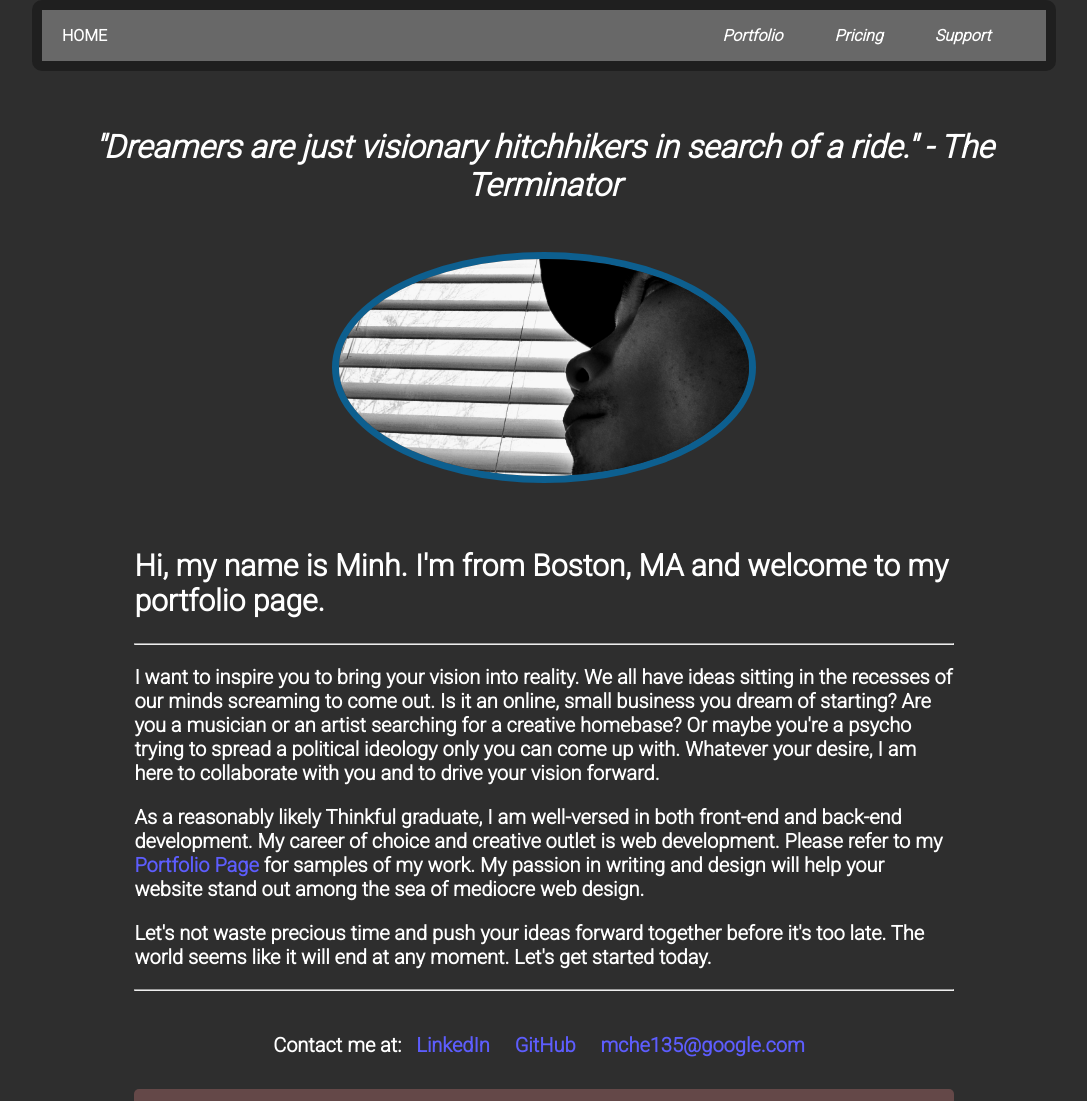
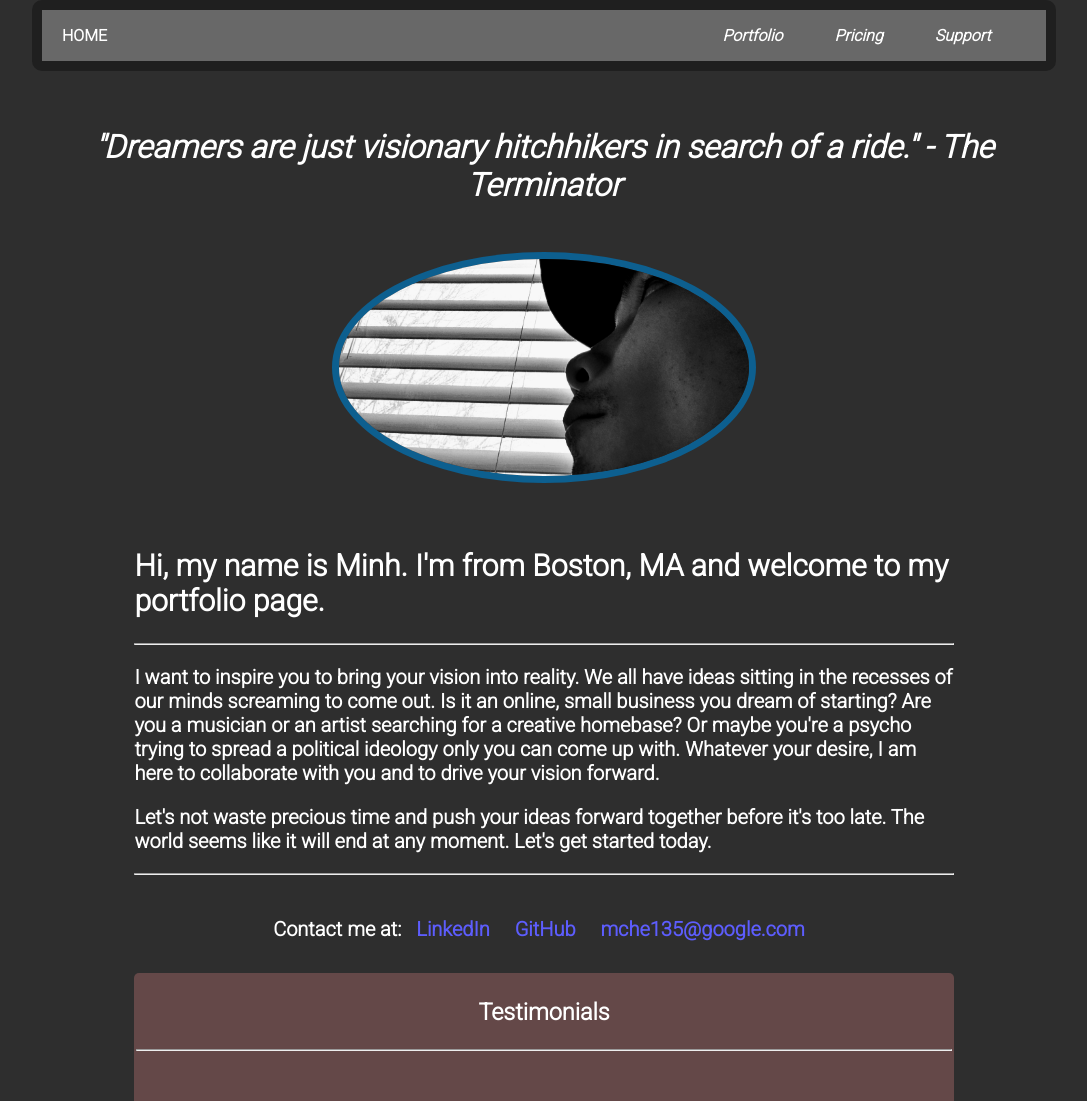
Before and after one commit to mqche/thinkful-web-port, a plain HTML site: page index.html in a window 1280 px wide. Shown: the top 1101 px of the page, without its empty margins (96-1183 px from the left). Drawn offline with Linux system fonts and the light colour scheme.

Commit message:
refactored style.css

```diff
--- a/index.html
+++ b/index.html
@@ -41,7 +41,7 @@
             <h2>Hi, my name is Minh. I'm from Boston, MA and welcome to my portfolio page.</h2>
             <hr>
             <p>I want to inspire you to bring your vision into reality. We all have ideas sitting in the recesses of our minds screaming to come out. Is it an online, small business you dream of starting? Are you a musician or an artist searching for a creative homebase? Or maybe you're a psycho trying to spread a political ideology only you can come up with. Whatever your desire, I am here to collaborate with you and to drive your vision forward.</p>
-            <p>As a reasonably likely Thinkful graduate, I am well-versed in both front-end and back-end development. My career of choice and creative outlet is web development. Please refer to my <a href="#">Portfolio Page</a> for samples of my work. My passion in writing and design will help your website stand out among the sea of mediocre web design. </p>
+
             <p>Let's not waste precious time and push your ideas forward together before it's too late. The world seems like it will end at any moment. Let's get started today.</p>
         <hr>
             </div>
```
